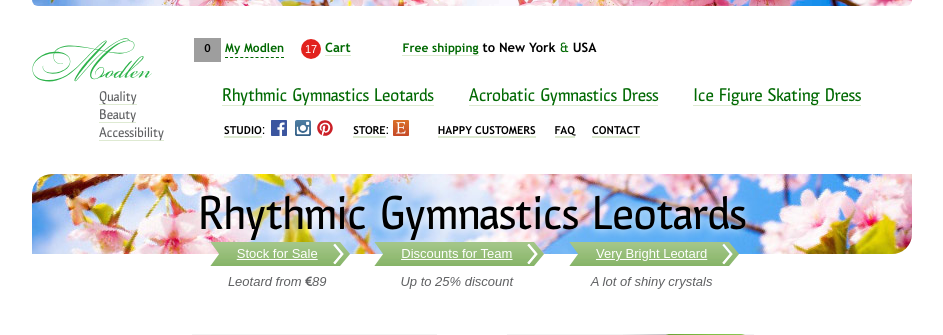
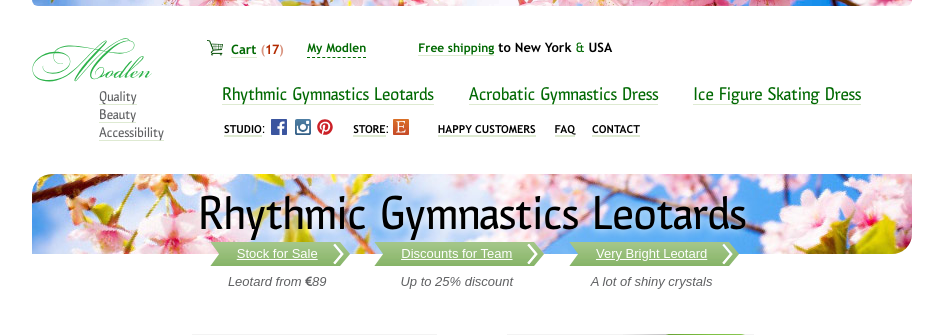
Before and after one commit to rogozhnikoff/modlen-html, a PHP site: page /main.php in a window 1280 px wide. Shown: the top 335 px of the page, without its empty margins (168-1111 px from the left). Run offline with PHP 8.4, Linux system fonts and the light colour scheme; grey boxes are pictures that could not be loaded.

Commit message:
cart icon & layout change

```diff
--- a/_header.php
+++ b/_header.php
@@ -33,6 +33,7 @@
     <link rel="stylesheet" href="css/delivery.css"/>
     <link rel="stylesheet" href="css/foot-banner.css"/>
     <link rel="stylesheet" href="css/data-list.css"/>
+    <link rel="stylesheet" href="css/ic.css"/>
     <link rel="stylesheet" href="css/modlen.css"/>
 
     <script type="text/javascript" src="javascript/vendor/jquery-1.11.1.js"></script>
@@ -60,17 +61,19 @@
         <div class="head__right">
             <div class="head__top">
                 <div class="head__my">
-                    <div class="head__like">
-                        <div class="like-this">
-                            <a class="like-this__heart" href=""><span class="like-this__num">0</span></a>
-                        </div>
-                    </div>
-                    <a href="" class="head__my-link dashed"><u>My Modlen</u></a>
+                    <!--<div class="head__like">-->
+                        <!--<div class="like-this">-->
+                            <!--<a class="like-this__heart" href=""><span class="like-this__num">0</span></a>-->
+                        <!--</div>-->
+                    <!--</div>-->
 
                     <div class="head__cart">
-                        <span class="head__cart-circle active">17</span>
+                        <i class="ic ic-cart head__cart-icon"></i>
                         <a href="" class="head__cart-link">Cart</a>
+                        <span class="head__cart-count">17</span>
                     </div>
+
+                    <a href="" class="head__my-link dashed"><u>My Modlen</u></a>
                 </div>
                 <div class="head__free">
                     <a href="#" class="head__shipping-link">Free shipping</a>
--- a/css/head.css
+++ b/css/head.css
@@ -76,29 +76,52 @@
     vertical-align: top;
     margin: 0 0 0 13px
 }
+.head__cart-count {
+    color: rgba(179,42, 0, 1);
+    margin-right: 20px;
+    letter-spacing: -.5px;
+}
+.head__cart-count:before,
+.head__cart-count:after
+{
+    color: rgba(179,42, 0, .5)
+}
+.head__cart-count:before {
+    content: '('
+}
+.head__cart-count:after {
+    content: ')'
+}
 
-.head__cart-circle {
-    display: none;
-    vertical-align: middle;
-    width: 20px;
-    height: 20px;
-    border-radius: 50%;
-    background-color: #e2221d;
-    color: #fff;
-    text-align: center;
-    font-weight: 100;
-    font-size: 11px;
-    font-family: Arial, "Helvetica Neue", Helvetica, sans-serif;
-    position: relative;
-    line-height: 1.9;
+/*.head__cart-circle {*/
+    /*display: none;*/
+    /*vertical-align: middle;*/
+    /*width: 20px;*/
+    /*height: 20px;*/
+    /*border-radius: 50%;*/
+    /*background-color: #e2221d;*/
+    /*color: #fff;*/
+    /*text-align: center;*/
+    /*font-weight: 100;*/
+    /*font-size: 11px;*/
+    /*font-family: Arial, "Helvetica Neue", Helvetica, sans-serif;*/
+    /*position: relative;*/
+    /*line-height: 1.9;*/
+/*}*/
+
+/*.head__cart-circle:after{*/
+    /*display: inline-block;*/
+    /*content: '';*/
+    /*height: 100%;*/
+    /*vertical-align: middle;*/
+/*}*/
+
+.head__cart-icon {
+    top: 2px;
+    margin-right: 4px;
 }
-.head__cart-circle:after{
-    display: inline-block;
-    content: '';
-    height: 100%;
-    vertical-align: middle;
 
-}
+
 .cart-num{
     vertical-align: middle;
     display: inline-block;
--- /dev/null
+++ b/css/ic.css
@@ -0,0 +1,17 @@
+.ic {
+    width: 16px;
+    height: 16px;
+    position: relative;
+    display: inline-block;
+    background-repeat: no-repeat;
+    background-position: center center;
+    background-size: cover;
+}
+.ic-cart {
+    background-image: url('../img/ic/shopping-cart.gif');
+}
+@media  (-webkit-min-device-pixel-ratio: 1.5), (min-resolution: 144dpi) {
+    .ic-cart {
+        background-image: url('../img/ic/shopping-cart-2x.gif');
+    }
+}
```
Also changed, not shown: img/ic/shopping-cart-2x.gif (added), img/ic/shopping-cart.gif (added).
